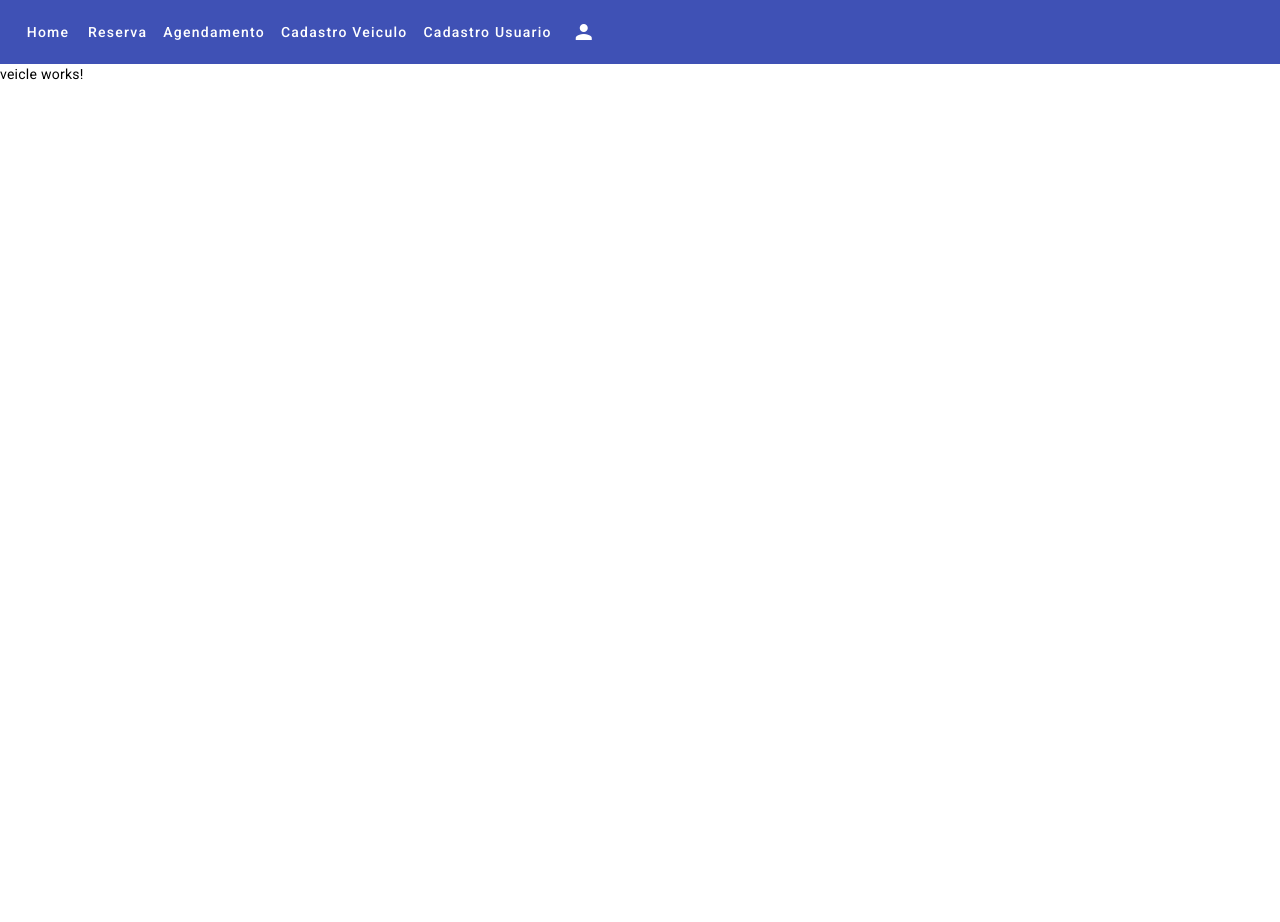
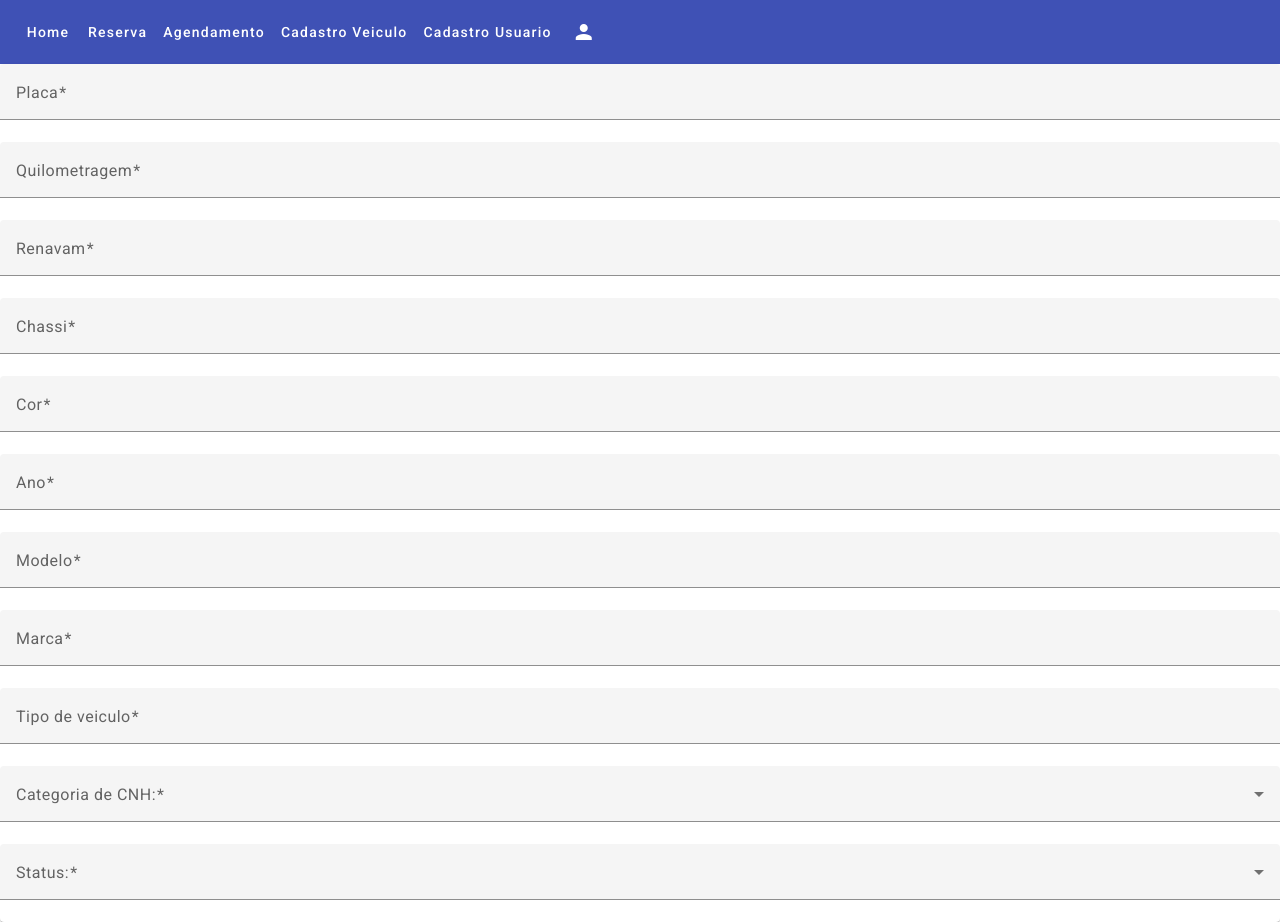
Before and after one commit to viniCraveiro/govinizacaoFront, an Angular app: page /home in a window 1280 px wide. Both pictures are taken after a click on the button "Cadastro Veiculo". Before the commit the page ends 800 px from the top, so only its background shows below. Built offline with nearby package versions, Linux system fonts and the light colour scheme.

Commit message:
Formulario de cadastro

```diff
--- a/src/app/layout/layout.module.ts
+++ b/src/app/layout/layout.module.ts
@@ -1,13 +1,13 @@
 import { CommonModule } from '@angular/common';
 import { NgModule } from '@angular/core';
 import { MatButtonModule } from '@angular/material/button';
+import { MatIconModule } from '@angular/material/icon';
 import { MatToolbarModule } from '@angular/material/toolbar';
 import { BrowserModule } from '@angular/platform-browser';
 import { BrowserAnimationsModule } from '@angular/platform-browser/animations';
 import { RouterModule } from '@angular/router';
 import { LayoutComponent } from './layout.component';
 import { MenuComponent } from './menu/menu.component';
-import {MatIconModule} from '@angular/material/icon';
 
 
 
@@ -25,7 +25,6 @@ import {MatIconModule} from '@angular/material/icon';
     MatButtonModule,
     MatToolbarModule,
     MatIconModule,
-
   ]
 })
 export class LayoutModule { }
--- a/src/app/pages/register/user/user.component.html
+++ b/src/app/pages/register/user/user.component.html
@@ -1 +1,56 @@
-<p>Deve ser a tela de cadastro de usuario</p>
+<form [formGroup]="form">
+  <mat-card>
+    <mat-form-field>
+      <mat-label>Nome</mat-label>
+      <input type="text" matInput formControlName="nome">
+      <mat-error *ngIf="form.controls['nome'].hasError('required')">
+        O campo é obrigatorio
+      </mat-error>
+    </mat-form-field>
+
+    <mat-form-field>
+      <mat-label>CPF</mat-label>
+      <input type="text" matInput formControlName="cpf">
+      <mat-error *ngIf="form.controls['cpf'].hasError('required')">
+        O campo é obrigatorio
+      </mat-error>
+    </mat-form-field>
+
+    <mat-form-field>
+      <mat-label>Senha</mat-label>
+      <input type="text" matInput formControlName="senha">
+      <mat-error *ngIf="form.controls['senha'].hasError('required')">
+        O campo é obrigatorio
+      </mat-error>
+    </mat-form-field>
+
+    <mat-form-field>
+      <mat-label>CNH</mat-label>
+      <input type="text" matInput formControlName="cnh">
+      <mat-error *ngIf="form.controls['cnh'].hasError('required')">
+        O campo é obrigatorio
+      </mat-error>
+    </mat-form-field>
+
+    <mat-form-field>
+      <mat-label>Classificacao</mat-label>
+      <mat-select formControlName="classificacao" name="food">
+        <mat-option *ngFor="let classificacao of classificacao" [value]="classificacao">
+          {{classificacao}}
+        </mat-option>
+      </mat-select>
+    </mat-form-field>
+
+    <mat-form-field>
+      <mat-label>Categoria de CNH:</mat-label>
+      <mat-select formControlName="cnh" multiple>
+        <mat-select-trigger>
+          {{form.get('cnh')?.value}}
+        </mat-select-trigger>
+        <mat-option *ngFor="let cnh of cnhList" [value]="cnh">{{cnh}}</mat-option>
+      </mat-select>
+    </mat-form-field>
+
+  </mat-card>
+
+</form>
--- a/src/app/pages/register/user/user.component.ts
+++ b/src/app/pages/register/user/user.component.ts
@@ -1,10 +1,38 @@
-import { Component } from '@angular/core';
+import { Component, OnInit } from '@angular/core';
+import { FormBuilder, FormGroup, Validators } from '@angular/forms';
+
+interface IClassificacao {
+  value: string
+}
 
 @Component({
   selector: 'app-user',
   templateUrl: './user.component.html',
   styleUrls: ['./user.component.scss']
 })
-export class UserComponent {
+export class UserComponent implements OnInit {
+  form!: FormGroup;
+  constructor(private fb: FormBuilder) { }
+
+  classificacao: Array<string> = [
+    "Administrador",
+    "Motorista",
+    "Operador"
+  ]
+
+  cnhList: Array<string> = ["A","B","C","D","E"]
+
+  ngOnInit(): void {
+    this.form = this.fb.group({
+      nome: this.fb.control('', Validators.required),
+      cpf: this.fb.control('', Validators.required),
+      senha: this.fb.control('', Validators.required),
+      status: this.fb.control('', Validators.required),
+      classificacao: this.fb.control('', Validators.required),
+      cnh: this.fb.control('', Validators.required)
+    })
+  }
+
+
 
 }
--- a/src/app/pages/register/veicle/veicle.component.html
+++ b/src/app/pages/register/veicle/veicle.component.html
@@ -1 +1,96 @@
-<p>veicle works!</p>
+<form [formGroup]="form">
+  <mat-card>
+
+    <mat-form-field>
+      <mat-label>Placa</mat-label>
+      <input type="text" matInput formControlName="placa">
+      <mat-error *ngIf="form.controls['placa'].hasError('required')">
+        O campo é obrigatorio
+      </mat-error>
+    </mat-form-field>
+
+    <mat-form-field>
+      <mat-label>Quilometragem</mat-label>
+      <input type="text" matInput formControlName="quilometragem">
+      <mat-error *ngIf="form.controls['quilometragem'].hasError('required')">
+        O campo é obrigatorio
+      </mat-error>
+    </mat-form-field>
+
+    <mat-form-field>
+      <mat-label>Renavam</mat-label>
+      <input type="text" matInput formControlName="renavam">
+      <mat-error *ngIf="form.controls['renavam'].hasError('required')">
+        O campo é obrigatorio
+      </mat-error>
+    </mat-form-field>
+
+    <mat-form-field>
+      <mat-label>Chassi</mat-label>
+      <input type="text" matInput formControlName="chassi">
+      <mat-error *ngIf="form.controls['chassi'].hasError('required')">
+        O campo é obrigatorio
+      </mat-error>
+    </mat-form-field>
+
+    <mat-form-field>
+      <mat-label>Cor</mat-label>
+      <input type="text" matInput formControlName="cor">
+      <mat-error *ngIf="form.controls['cor'].hasError('required')">
+        O campo é obrigatorio
+      </mat-error>
+    </mat-form-field>
+
+    <mat-form-field>
+      <mat-label>Ano</mat-label>
+      <input type="text" matInput formControlName="ano">
+      <mat-error *ngIf="form.controls['ano'].hasError('required')">
+        O campo é obrigatorio
+      </mat-error>
+    </mat-form-field>
+
+    <mat-form-field>
+      <mat-label>Modelo</mat-label>
+      <input type="text" matInput formControlName="modelo">
+      <mat-error *ngIf="form.controls['modelo'].hasError('required')">
+        O campo é obrigatorio
+      </mat-error>
+    </mat-form-field>
+
+    <mat-form-field>
+      <mat-label>Marca</mat-label>
+      <input type="text" matInput formControlName="marca">
+      <mat-error *ngIf="form.controls['marca'].hasError('required')">
+        O campo é obrigatorio
+      </mat-error>
+    </mat-form-field>
+
+    <mat-form-field>
+      <mat-label>Tipo de veiculo</mat-label>
+      <input type="text" matInput formControlName="tipoVeiculo">
+      <mat-error *ngIf="form.controls['tipoVeiculo'].hasError('required')">
+        O campo é obrigatorio
+      </mat-error>
+    </mat-form-field>
+
+    <mat-form-field>
+      <mat-label>Categoria de CNH:</mat-label>
+      <mat-select formControlName="categoriaCnh" multiple>
+        <mat-select-trigger>
+          {{form.get('categoriaCnh')?.value}}
+        </mat-select-trigger>
+        <mat-option *ngFor="let cnh of cnhList" [value]="cnh">{{cnh}}</mat-option>
+      </mat-select>
+    </mat-form-field>
+
+    <mat-form-field>
+      <mat-label>Status:</mat-label>
+      <mat-select formControlName="statusVeiculo" name="status">
+        <mat-option *ngFor="let item of status" [value]="item">
+          {{item}}
+        </mat-option>
+      </mat-select>
+    </mat-form-field>
+
+  </mat-card>
+</form>
--- a/src/app/pages/register/veicle/veicle.component.ts
+++ b/src/app/pages/register/veicle/veicle.component.ts
@@ -1,10 +1,33 @@
-import { Component } from '@angular/core';
+import { Component, OnInit } from '@angular/core';
+import { FormBuilder, FormGroup, Validators } from '@angular/forms';
 
 @Component({
   selector: 'app-veicle',
   templateUrl: './veicle.component.html',
   styleUrls: ['./veicle.component.scss']
 })
-export class VeicleComponent {
+export class VeicleComponent implements OnInit {
+  form!: FormGroup;
+  cnhList: Array<string> = ["A","B","C","D","E"]
+  status: Array<string> = ["Disponivel","Alugado","Manutenção","Bloqueado"]
+
+  constructor(private fb: FormBuilder) { }
+  ngOnInit(): void {
+    this.form = this.fb.group({
+      placa: this.fb.control('', Validators.required),
+      quilometragem: this.fb.control('', Validators.required),
+      renavam: this.fb.control('', Validators.required),
+      chassi: this.fb.control('', Validators.required),
+      cor: this.fb.control('', Validators.required),
+      ano: this.fb.control('', Validators.required),
+      modelo: this.fb.control('', Validators.required),
+      marca: this.fb.control('', Validators.required),
+      tipoVeiculo: this.fb.control('', Validators.required),
+      categoriaCnh: this.fb.control('', Validators.required),
+      statusVeiculo: this.fb.control('', Validators.required),
+    })
+  }
+
+
 
 }
```
Also changed, not shown: src/app/pages/register/register.module.ts (+14 -4 lines), src/app/pages/register/register.service.ts (added, +18 -0 lines), 1 other file (tests, documents, lock files or other folders).
